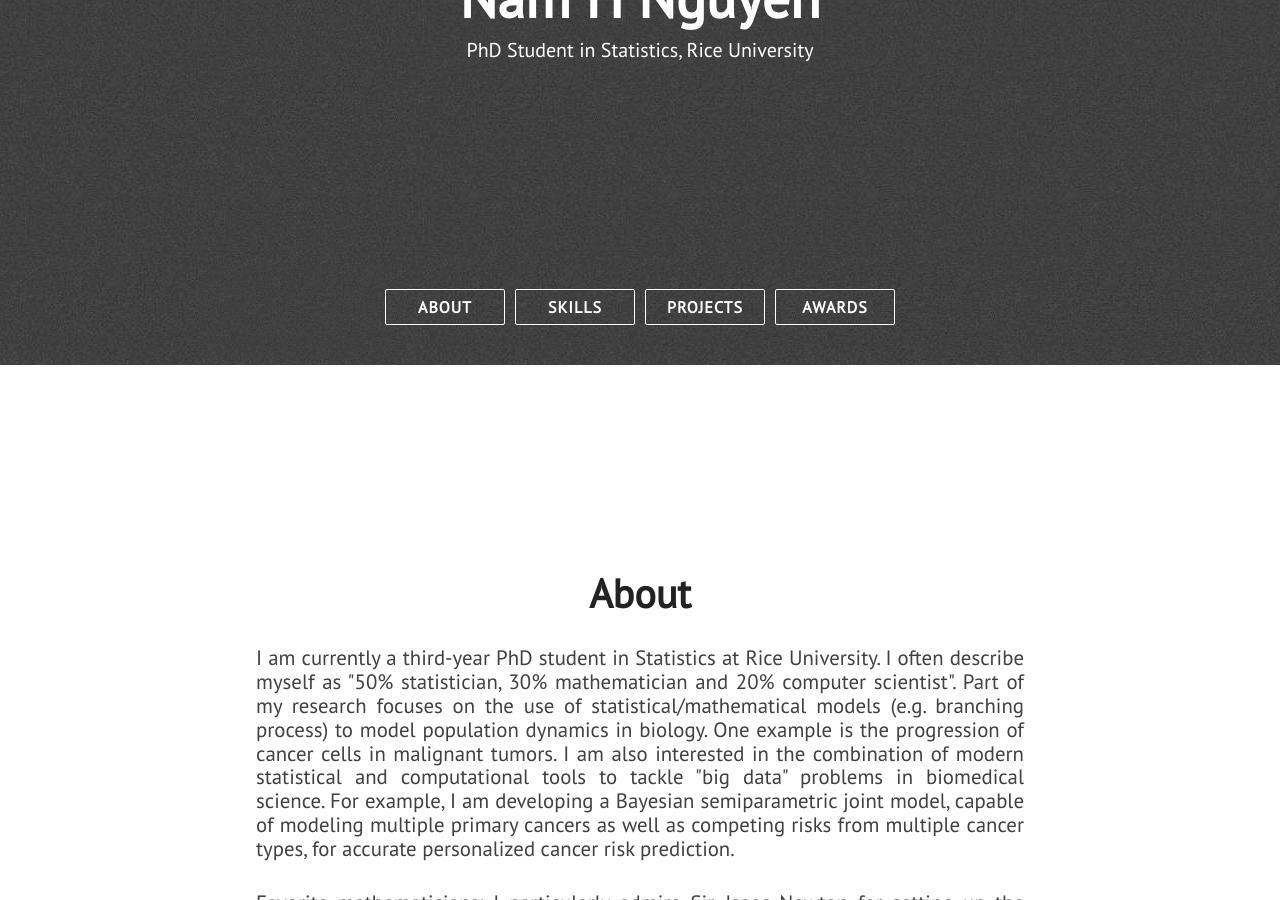
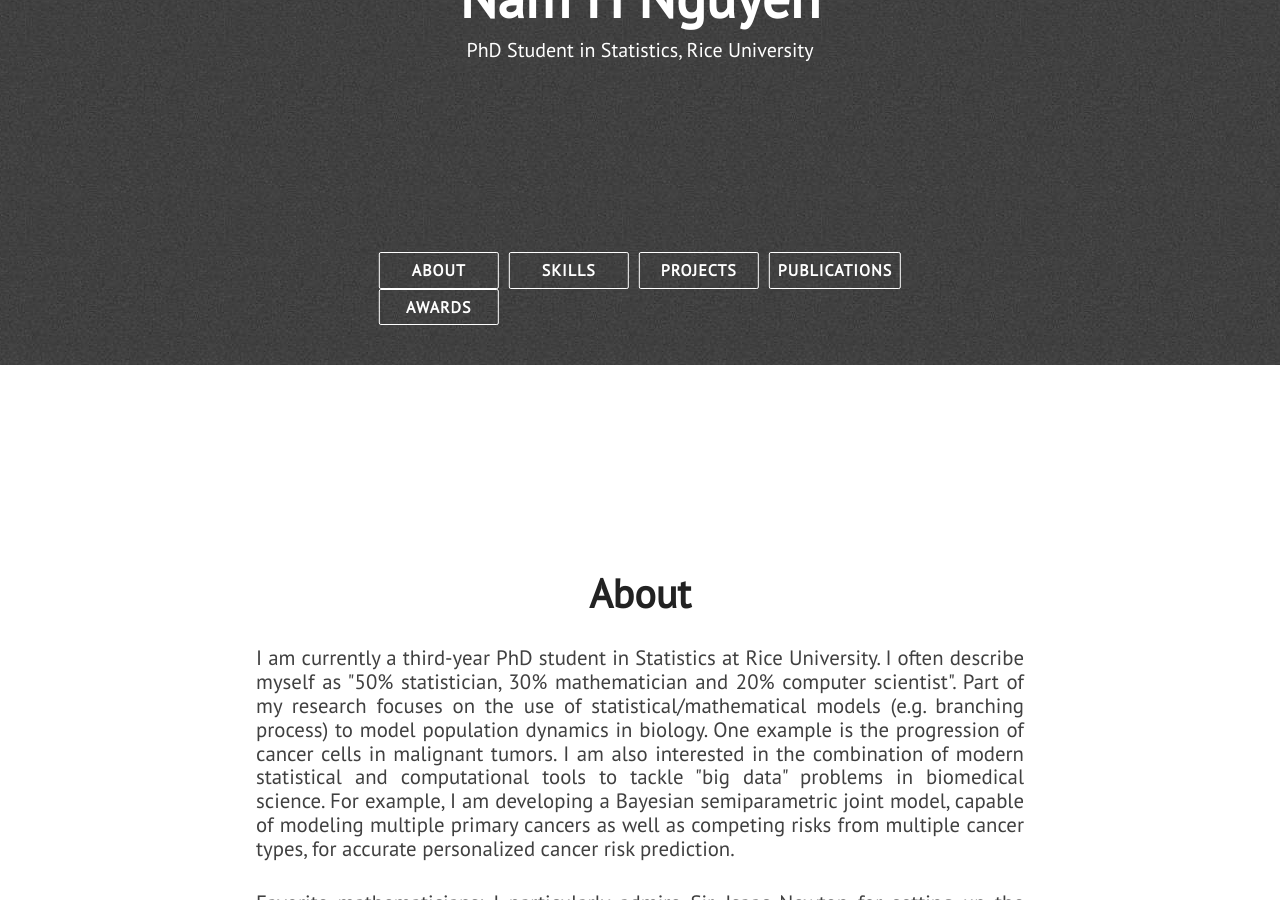
Before and after one commit to nguyendangson/sondangnguyen, a Jekyll site: the page built from index.html, in a window 1280 px wide and 900 px high, scrolled down 535 px. Built offline with Jekyll 4.4.1, drawn with Linux system fonts in a browser that asks for light colours; nearby versions of some CDN libraries.

Commit message:
Update nav.html

```diff
--- a/_includes/nav.html
+++ b/_includes/nav.html
@@ -9,6 +9,7 @@
             <a class="semi-transparent-button with-border nav-links" href="#about">ABOUT</a>
             <a class="semi-transparent-button with-border nav-links" href="#skills">SKILLS</a>
             <a class="semi-transparent-button with-border nav-links" href="#projects">PROJECTS</a>
+	    <a class="semi-transparent-button with-border nav-links" href="#pubs">PUBLICATIONS</a>
             <a class="semi-transparent-button with-border nav-links" href="#awards">AWARDS</a>
         </div>
     </div>
```
